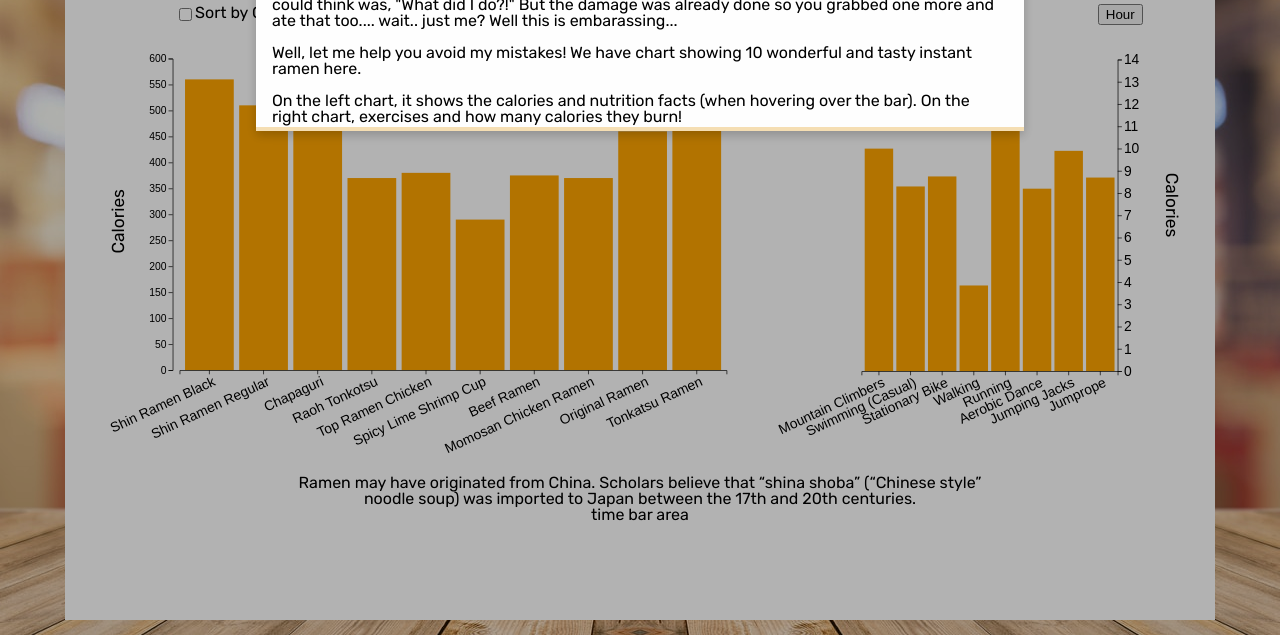
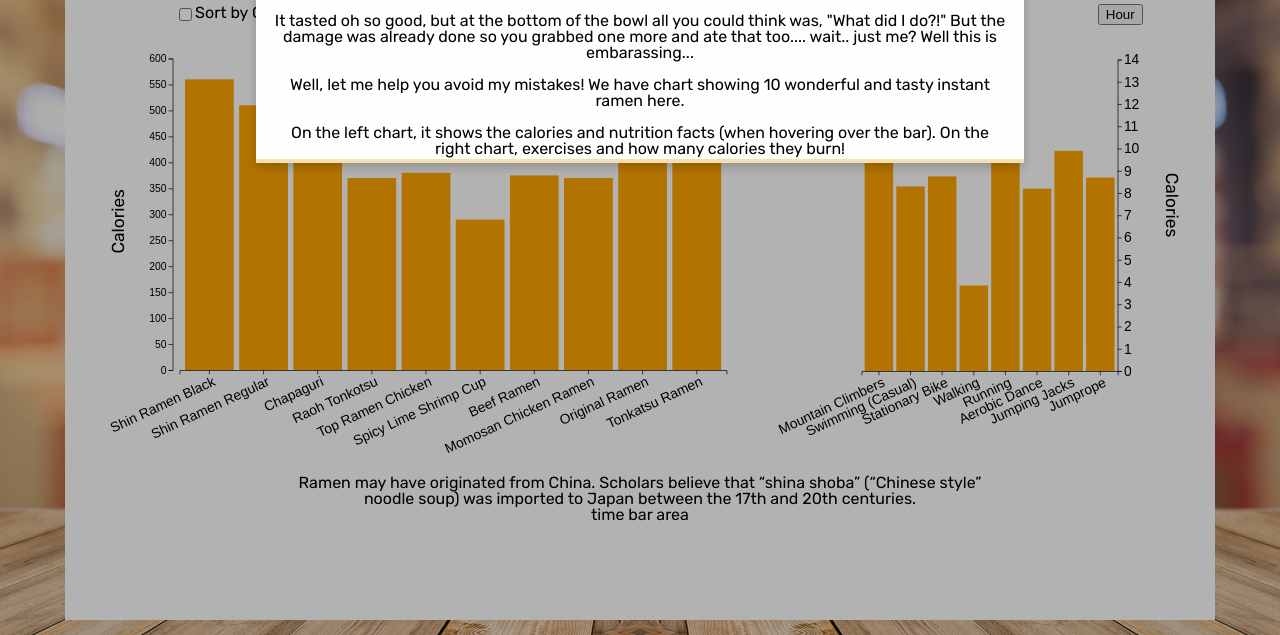
Before and after one commit to iamdanahn/RamenTime, a website built with webpack: page index.html in a window 1280 px wide. Shown: the part 165-800 px from the top of the page. Built offline with nearby package versions, Linux system fonts and the light colour scheme.

Commit message:
Realign modal text

```diff
--- a/index.html
+++ b/index.html
@@ -87,6 +87,9 @@
           <p>Remember when you were studying or working so hard that
             you didn't have time to cook. So you opted for the next best thing, RAMEN!
 
+          </p>
+          <br/>
+          <p>
             It tasted oh so good, but at the bottom of the bowl all you could think was, "What did I do?!"
             But the damage was already done so you grabbed one more and ate that too.... wait.. just me? Well this is embarassing...
           </p>
--- a/src/styles/modal.scss
+++ b/src/styles/modal.scss
@@ -62,4 +62,5 @@
 
 .modal-body {
   padding: 2px 16px;
+  text-align: center;
 }
```
